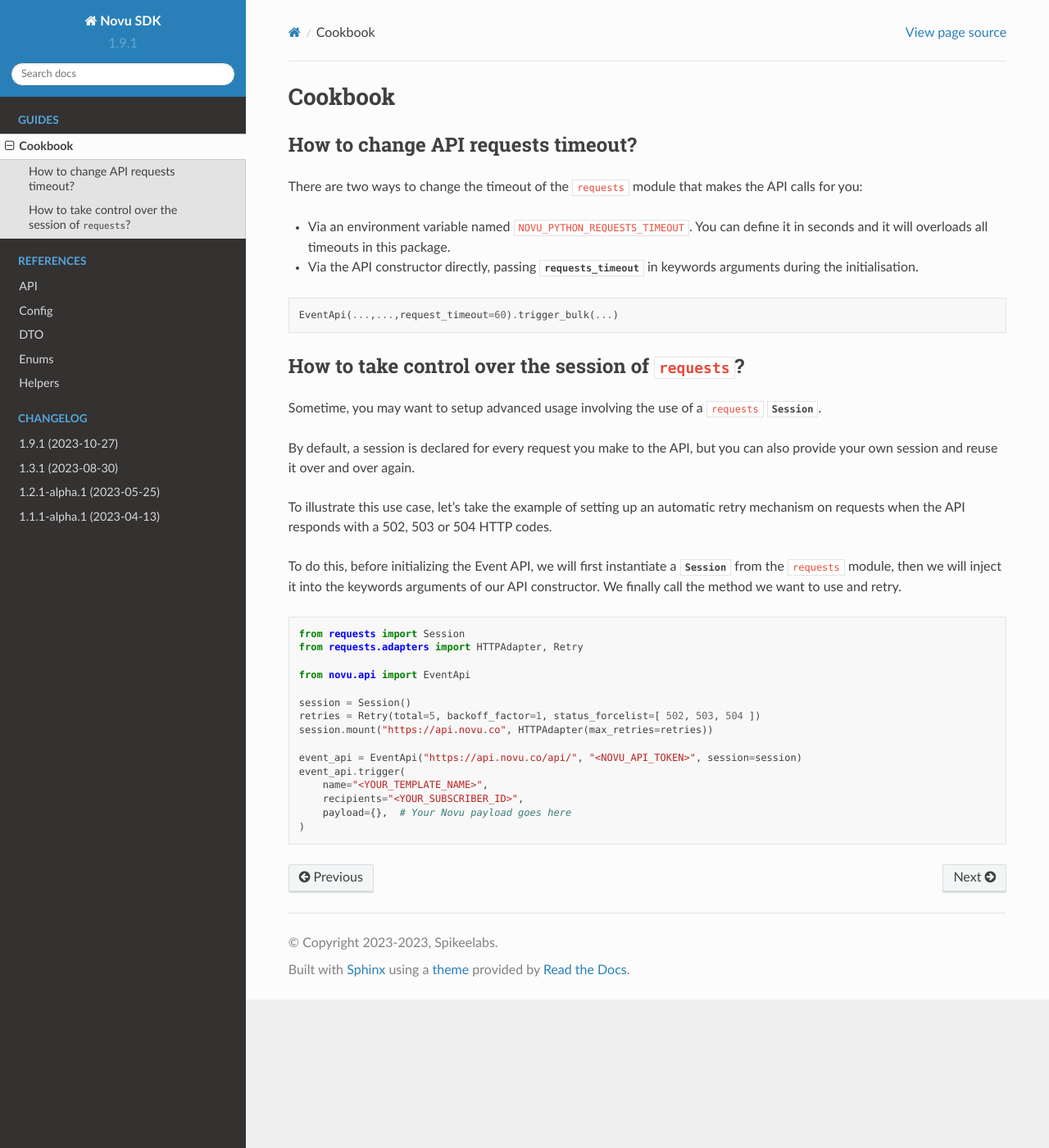
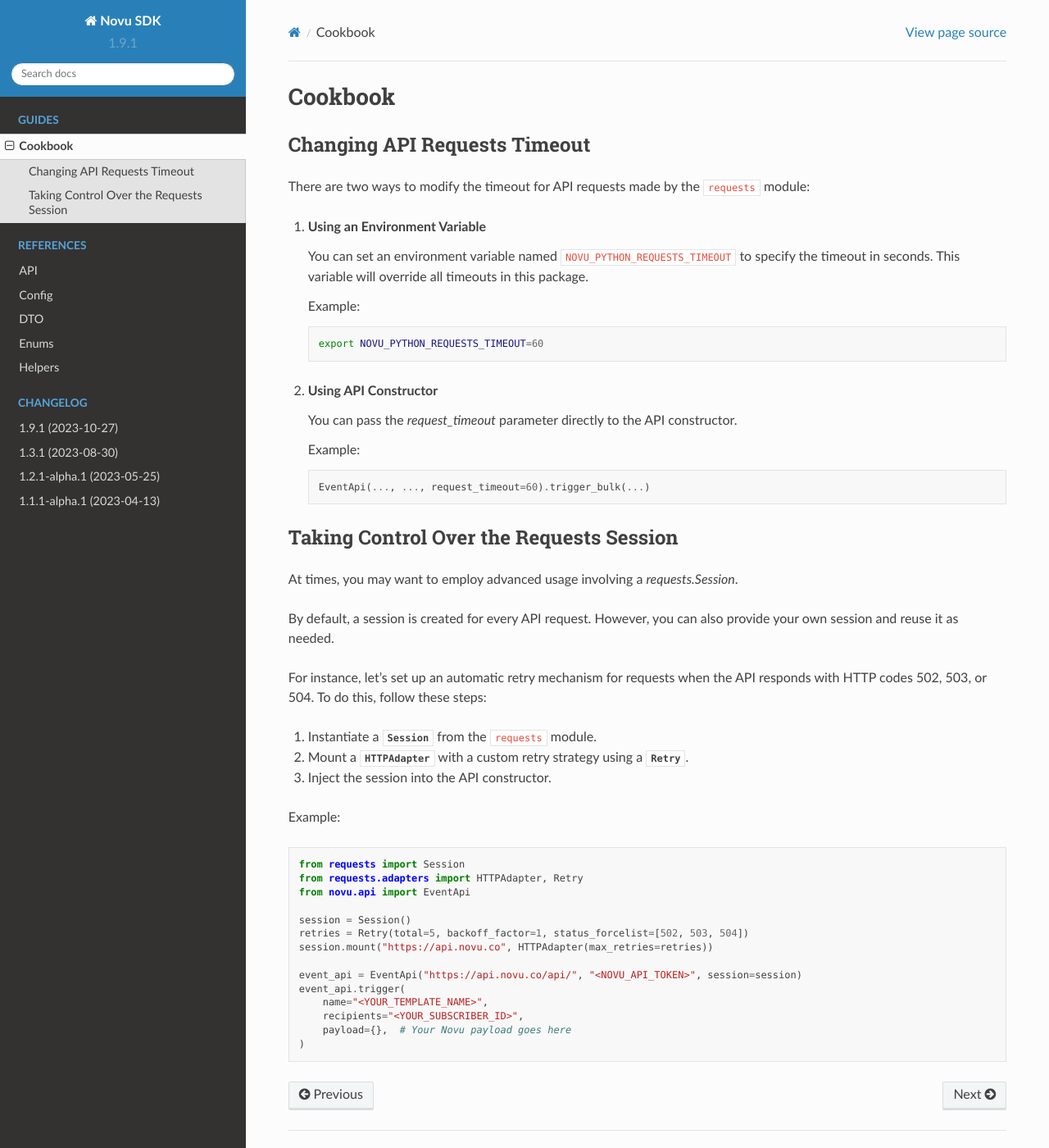
Before and after one commit to novuhq/novu-python, a Sphinx documentation site: the page built from docs/guides/cookbook.rst, in a window 1280 px wide and 1400 px high. Shown: the whole window at 82% size. Built offline with Sphinx 7.4.7 and the Read the Docs theme 2.0.0, drawn with Linux system fonts in a browser that asks for light colours; cross-references to code outside the pages are shown as plain code.

Commit message:
docs: update cookbook (#146)
This pull request introduces improvements to the project's documentation. It refactors the existing content in the Cookbook section to make it more readable and understandable. The information is now presented in a structured format with clear instructions on how to change API request timeouts and take control over the session of requests.

---------

Co-authored-by: Nils Van Zuijlen <nils.van-zuijlen@mailo.com>

```diff
--- a/docs/guides/cookbook.rst
+++ b/docs/guides/cookbook.rst
@@ -1,43 +1,54 @@
 Cookbook
 ========
 
-How to change API requests timeout?
------------------------------------
+Changing API Requests Timeout
+------------------------------
 
-There are two ways to change the timeout of the :module:`requests` module that makes the API calls for you:
+There are two ways to modify the timeout for API requests made by the :module:`requests` module:
 
-* Via an environment variable named ``NOVU_PYTHON_REQUESTS_TIMEOUT``.
-  You can define it in seconds and it will overloads all timeouts in this package.
-* Via the API constructor directly, passing :attr:`~novu.api.base.Api.requests_timeout` in keywords arguments during the initialisation.
+1. **Using an Environment Variable**
 
-.. code-block:: python
+   You can set an environment variable named ``NOVU_PYTHON_REQUESTS_TIMEOUT`` to specify the timeout in seconds. This variable will override all timeouts in this package.
 
-    EventApi(...,...,request_timeout=60).trigger_bulk(...)
+   Example:
 
-How to take control over the session of ``requests``?
------------------------------------------------------
+   .. code-block:: bash
 
-Sometime, you may want to setup advanced usage involving the use of a ``requests`` :class:`~requests.Session`.
+      export NOVU_PYTHON_REQUESTS_TIMEOUT=60
 
-By default, a session is declared for every request you make to the API, but you can also
-provide your own session and reuse it over and over again.
+2. **Using API Constructor**
 
-To illustrate this use case, let's take the example of setting up an automatic retry mechanism on
-requests when the API responds with a 502, 503 or 504 HTTP codes.
+   You can pass the `request_timeout` parameter directly to the API constructor.
 
-To do this, before initializing the Event API, we will first instantiate a :class:`~requests.Session` from the
-:module:`requests` module, then we will inject it into the keywords arguments of our API constructor. We finally
-call the method we want to use and retry.
+   Example:
+
+   .. code-block:: python
+
+      EventApi(..., ..., request_timeout=60).trigger_bulk(...)
+
+Taking Control Over the Requests Session
+-----------------------------------------
+
+At times, you may want to employ advanced usage involving a `requests.Session`.
+
+By default, a session is created for every API request. However, you can also provide your own session and reuse it as needed.
+
+For instance, let's set up an automatic retry mechanism for requests when the API responds with HTTP codes 502, 503, or 504. To do this, follow these steps:
+
+1. Instantiate a :class:`~requests.Session` from the :module:`requests` module.
+2. Mount a :class:`~requests.adapters.HTTPAdapter` with a custom retry strategy using a :class:`~requests.adapters.Retry`.
+3. Inject the session into the API constructor.
+
+Example:
 
 .. code-block:: python
 
     from requests import Session
     from requests.adapters import HTTPAdapter, Retry
-
     from novu.api import EventApi
 
     session = Session()
-    retries = Retry(total=5, backoff_factor=1, status_forcelist=[ 502, 503, 504 ])
+    retries = Retry(total=5, backoff_factor=1, status_forcelist=[502, 503, 504])
     session.mount("https://api.novu.co", HTTPAdapter(max_retries=retries))
 
     event_api = EventApi("https://api.novu.co/api/", "<NOVU_API_TOKEN>", session=session)
```
